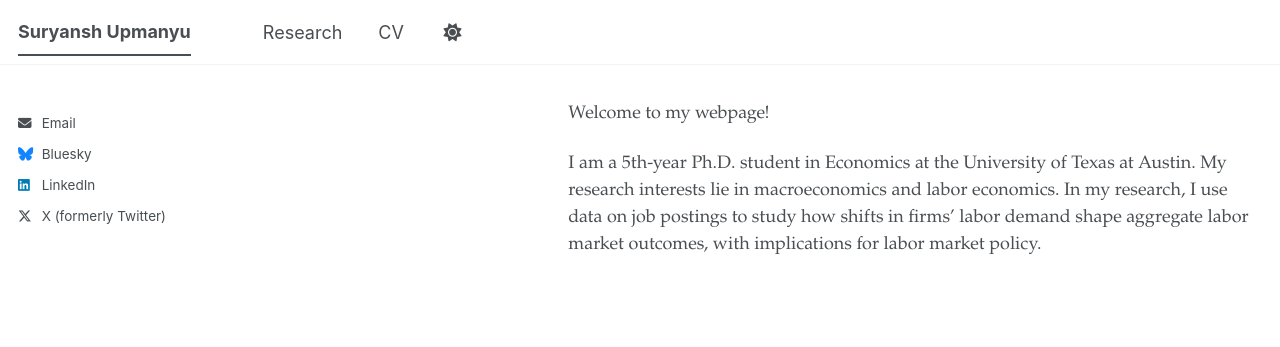
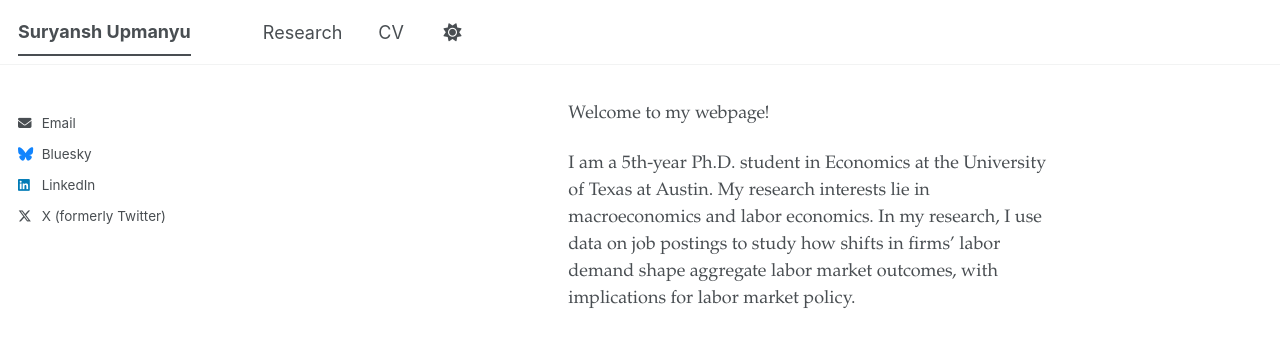
Before and after one commit to upmanyu-suryansh/upmanyu-suryansh.github.io, a Jekyll site: the page built from _pages/about.md, in a window 1280 px wide. Shown: the top 347 px of the page. Built offline with Jekyll 4.4.1, drawn with Linux system fonts in a browser that asks for light colours; a script bundle is joined from its source files by our own code; library files that are not in the unit come from our copies.

Commit message:
Comment out padding-right in article.page style
Comment out the padding-right property in article.page.

```diff
--- a/assets/css/main.scss
+++ b/assets/css/main.scss
@@ -65,7 +65,7 @@ body {
 article.page {
   width: 60%;
   max-width: 100%;
-  padding-right: 0;
+  // padding-right: 0;
 }
 
 .page__title {
```
